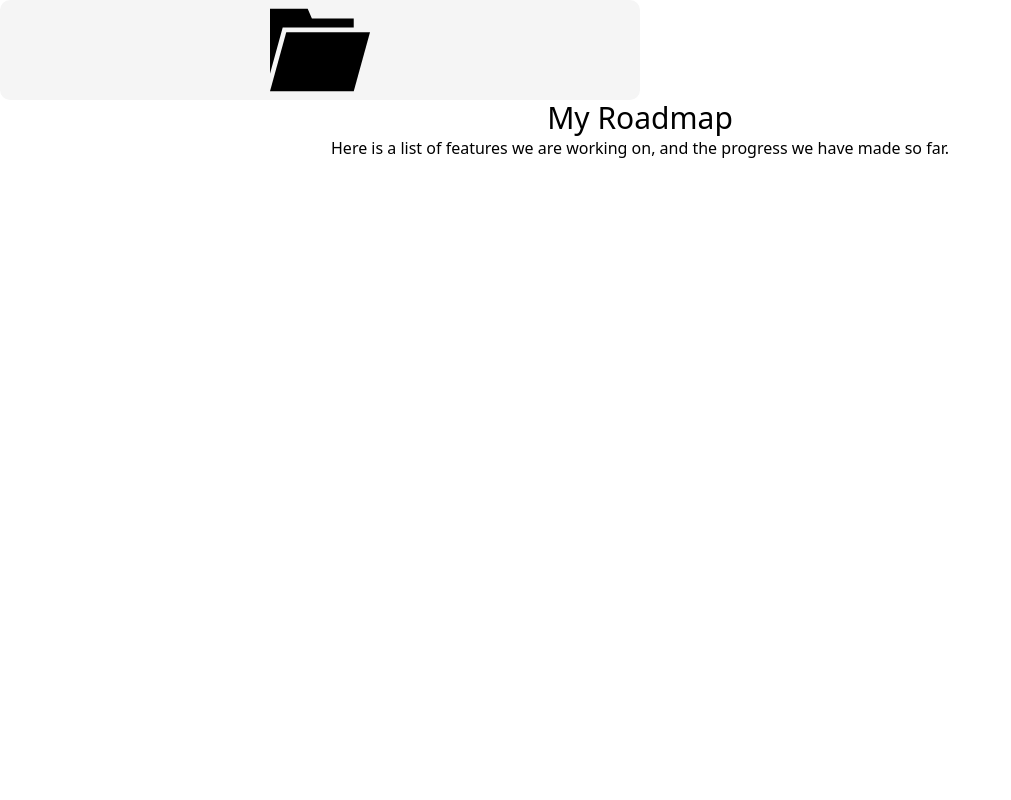
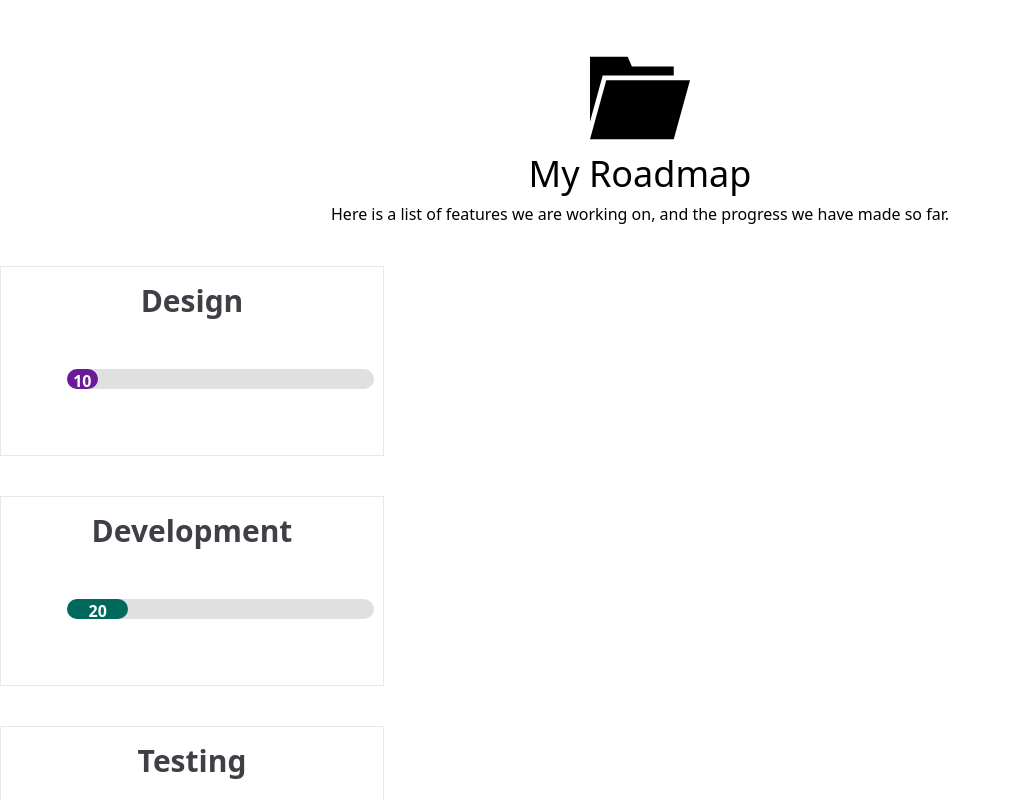
Before and after one commit to deondreE/SoftwareSparks, a Next.js app in the folder packages/web/: page /roadmap in a window 1280 px wide. Shown: the top 800 px of the page, without its empty margins (0-1011 px from the left). Built offline with nearby package versions, Linux system fonts and the light colour scheme.

Commit message:
Working roadmap page

```diff
--- /dev/null
+++ b/packages/web/components/Roadmap/ProgressBar.tsx
@@ -0,0 +1,40 @@
+
+interface ProgressBarProps {
+    bgcolor: string;
+    completed: number;
+}
+
+
+
+function ProgressBar(props: ProgressBarProps) {
+    const containerStyles = {
+        height: 20,
+        width: '80%',
+        backgroundColor: "#e0e0de",
+        borderRadius: 50,
+        margin: 50,
+    };
+
+    const fillerStyles = {
+        height: '100%',
+        width: `${props.completed}%`,
+        backgroundColor: props.bgcolor,
+        borderRadius: 'inherit',
+    };
+
+    const labelStyles = {
+        padding: 5,
+        color: 'white',
+        fontWeight: 'bold'
+    };
+
+    return (
+        <div style={containerStyles}>
+            <div style={fillerStyles}>
+                <span style={labelStyles}>{`${props.completed}`}</span>
+            </div>
+        </div>
+    )
+}
+
+export default ProgressBar;
--- a/packages/web/package.json
+++ b/packages/web/package.json
@@ -10,11 +10,15 @@
   },
   "dependencies": {
     "@codemirror/language-data": "^6.1.0",
+    "@emotion/react": "^11.10.4",
+    "@emotion/styled": "^11.10.4",
+    "@mui/material": "^5.10.5",
     "@types/node": "^18.7.18",
     "@uiw/codemirror-theme-github": "^4.12.3",
     "@uiw/codemirror-theme-okaidia": "^4.12.3",
     "@uiw/codemirror-themes": "^4.12.3",
     "@uiw/react-codemirror": "^4.12.3",
+    "clsx": "^1.2.1",
     "fs": "^0.0.1-security",
     "fs-extra": "^10.1.0",
     "next": "12.3.0",
--- a/packages/web/pages/roadmap/index.tsx
+++ b/packages/web/pages/roadmap/index.tsx
@@ -1,35 +1,41 @@
 
 import Image from 'next/image';
+import ProgressBar from '../../components/Roadmap/ProgressBar';
 import folder from '../../public/folder.svg';
-import styled from 'styled-components';
 
 import '../../styles/Home.module.css';
 
-const Conatiner = styled.div`
-    width: 50%;
-    height: 50%;
-    display: flex;
-    justify-content: center;
-    align-items: center;
-    flex-direction: column;
-    background-color: #f5f5f5;
-    border-radius: 10px;
-    positoon: relative;
-    right: 100em;
-`;
+function Index () {
+    const testData = [
+        { bgcolor: "#6a1b9a", completed: 10, name: "Design" },
+        { bgcolor: "#00695c", completed: 20, name: "Development" },
+        { bgcolor: "#ef6c00", completed: 10, name: "Testing" },
+    ];
 
-function Index () {
     return (
         <div >
             {/* Center using tailwind */}
             <div className=''>
-                <Conatiner>
+                <div className='text-center mt-12'>
                     <Image src={folder} alt='folder' width={100} height={100} />
-                </Conatiner>
-                <div className='text-1xl text-center'>
-                    <h1 className='text-3xl text-center'>My Roadmap</h1>
+                    <h1 className='text-4xl text-center mb-2'>My Roadmap</h1>
                     <p className='font-light'>Here is a list of features we are working on, and the progress we have made so far.</p>
                 </div>
+            </div>
+            {testData.map((item, idx) => {
+                return (
+                    <div key={idx} className='mt-10 block justify-center border w-96 p-4 relative right-0'>
+                        <p className='text-3xl text-zinc-700 font-bold text-center'>{item.name}</p>
+                        <div className='w-96 justify-center text-center'>
+                            <ProgressBar bgcolor={item.bgcolor} completed={item.completed} />
+                        </div>
+                    </div>
+                )
+            })}
+
+            <div>
+                <p className='text-center text-2xl text-zinc-700 font-bold mt-10'>Want to see more?</p>
+                <i className='text-center text-1xl'>In Development</i>
             </div>
         </div>
     )
```
Also changed, not shown: 2 other files (tests, documents, lock files or other folders).
